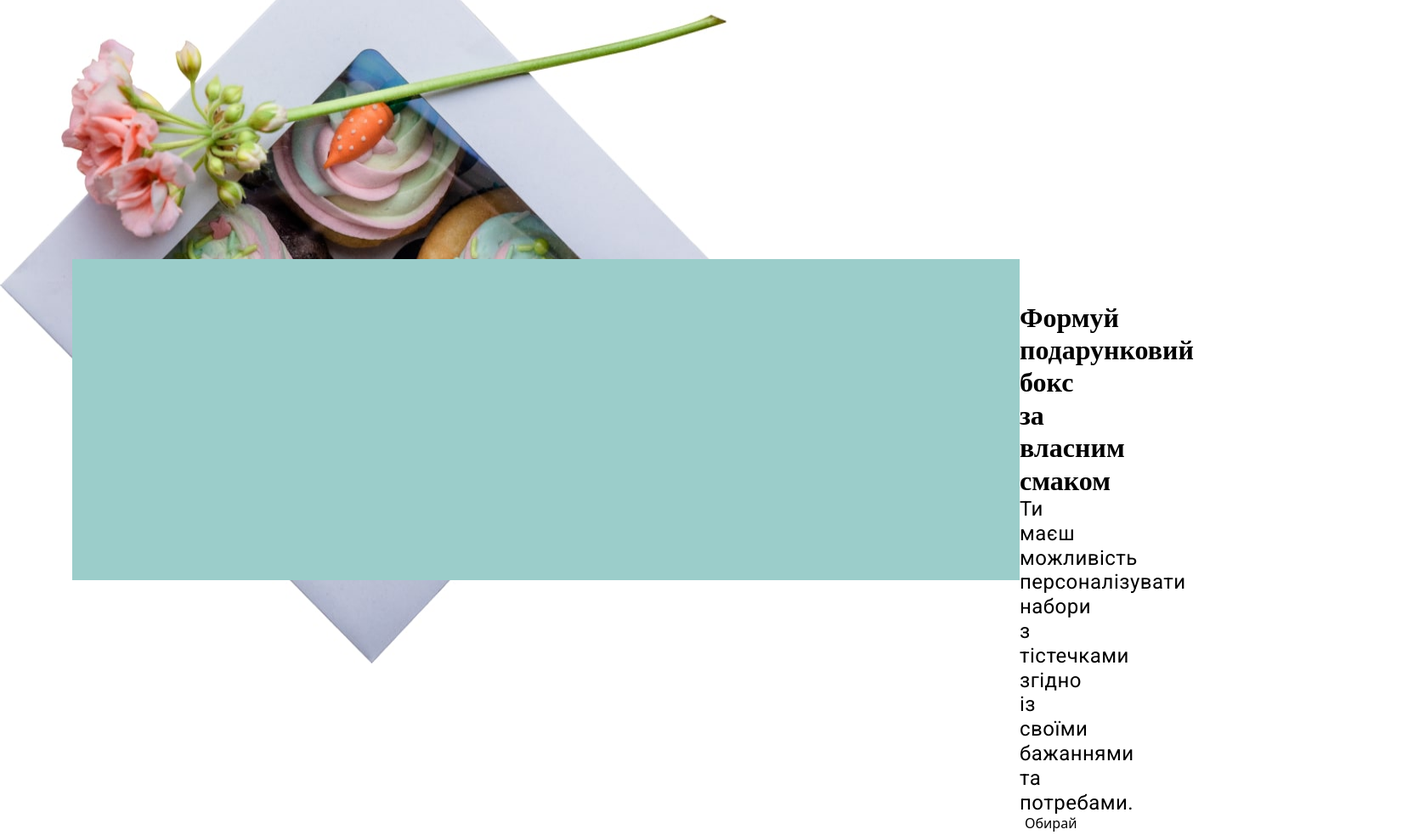
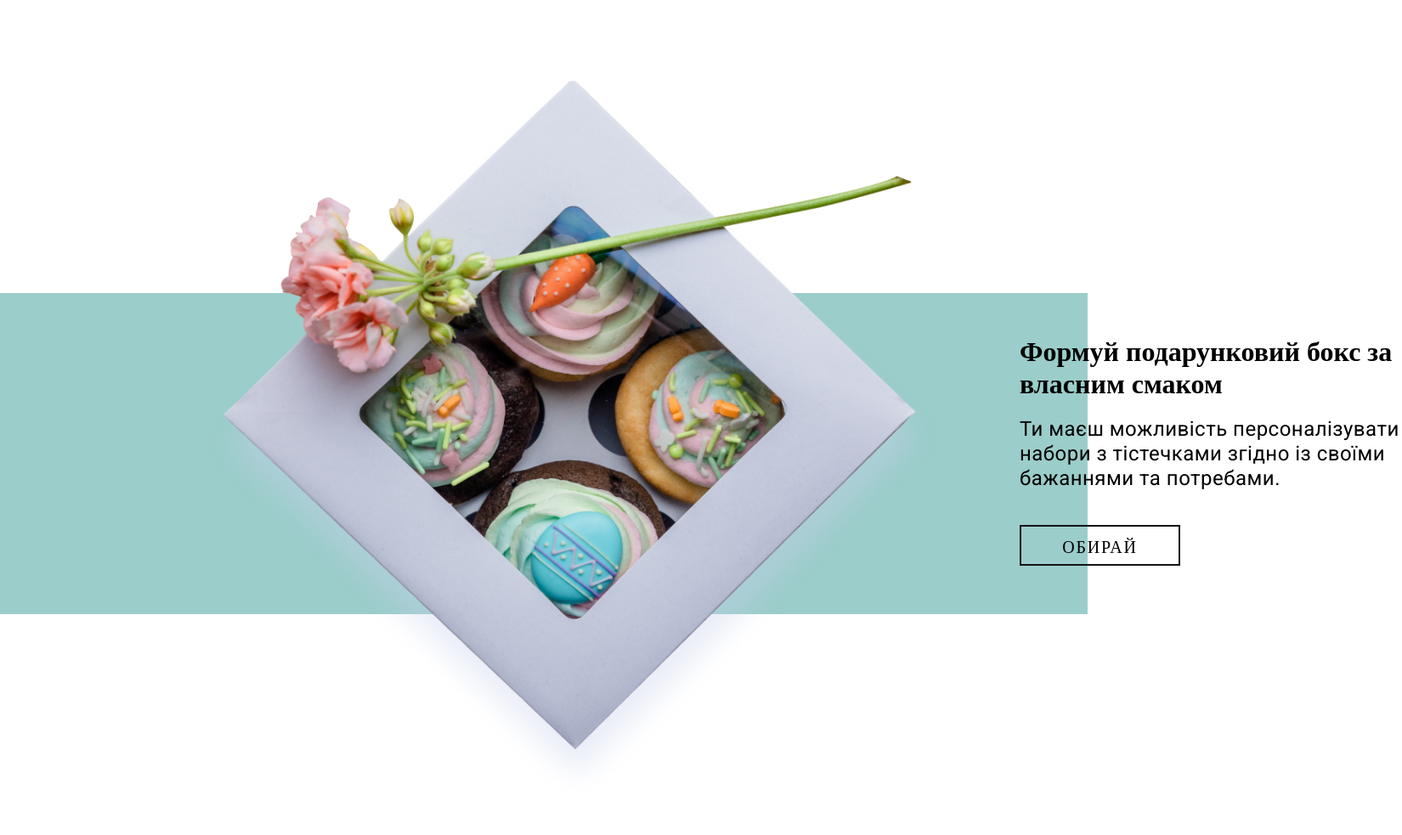
Before and after one commit to Konovalova-Kateryna/cake-studio, a website built with Parcel: page src/index.html in a window 1280 px wide. Shown: the part 977-1960 px from the top of the page at 85% size, 1650 px wide, since content can reach past the window. Built offline with nearby package versions, Linux system fonts and the light colour scheme; files whose address does not match are found by name.

Commit message:
Add surprise section

```diff
--- a/src/partials/hero.html
+++ b/src/partials/hero.html
@@ -1,5 +1,5 @@
 <section class="hero container">
   <h1 class="hero__title">Десер<span class="hero__title-end">ти</span></h1>
   <p class="hero__text">твоя насолода на свята i будні</p>
-  <button class="hero__btn">обирай</button>
+  <button class="btn">обирай</button>
 </section>
--- a/src/partials/surprise.html
+++ b/src/partials/surprise.html
@@ -1,13 +1,21 @@
-<section class="surprise container">
+<section class="surprise">
   <h2 class="surprise__title">Створюй сюрпризи</h2>
+  <div class="surprise__card-background">
+    <div class="container">
       <div class="surprise__card">
+        <img class="surprise__img" src="./images/Cake-box.png" alt="Cake box" />
+        <div class="surprise__cart-content">
           <h3 class="surprise__subtitle">
             Формуй подарунковий бокс за власним смаком
           </h3>
+
           <p class="surprise__text">
-      Ти маєш можливість персоналізувати набори з тістечками згідно із своїми
-      бажаннями та потребами.
+            Ти маєш можливість персоналізувати набори з тістечками згідно із
+            своїми бажаннями та потребами.
           </p>
-    <button class="surprise__btn">Обирай</button>
+          <button class="btn">Обирай</button>
+        </div>
+      </div>
+    </div>
   </div>
 </section>
--- a/src/sass/_header.scss
+++ b/src/sass/_header.scss
@@ -28,6 +28,7 @@
 .header-icon{
   fill: none;
 stroke:#121313;
+transition: $transition-value;
 
   &:hover, &:focus{
     fill: var(--red-icon);
--- a/src/sass/_hero.scss
+++ b/src/sass/_hero.scss
@@ -30,20 +30,3 @@ color: rgba(0,0,0,0);
     text-transform: lowercase;
     margin-top: 35px;
 }
-.hero__btn{
-width: 189px;
-height: 48px;
-border: 2px solid var(--black-bg);
-padding: 14px 40px;
-font-family: 'Segoe Print';
-font-weight: 400;
-font-size: 20px;
-line-height: 20px;
-letter-spacing: 1.75px;
-text-transform: uppercase;
-margin-top: 40px;
-&:hover, &:focus{
-    background-color: var(--accent-text);
-    color: var(--secondary-text);
-}
-}
--- a/src/sass/_surprise.scss
+++ b/src/sass/_surprise.scss
@@ -1,15 +1,12 @@
 .surprise{
     height: 1190px;
     border-top: 2px solid var(--black-bg);
-    position: relative;
-    background-image: url(../images/CakeBox-min.jpg);
-    background-repeat: no-repeat;
-    background-position: 145 100;
-    background-size: 860px 890px;
-    z-index: 2;
+    text-align: center;
 }
 
 .surprise__title{
+    display:inline-block;
+    padding: 20px 60px;
 font-size: 48px;
     font-family: Roboto;
     font-weight: 900;
@@ -17,19 +14,37 @@ font-size: 48px;
     letter-spacing: 3px;
     text-transform: uppercase;
 
-    text-align: center;
+
     background-color: var(--black-bg);
     color: var(--secondary-text);
 
 }
+.surprise__card-background{
+height: 378px;
+background-color: var(--blue-bg);
+margin-top: 356px;
+}
 .surprise__card{
-    margin-top: 356px;
-    background-color: var(--blue-bg);
+    position: relative;
+
     padding-left: 1115px;
     padding-top: 50px;
     padding-bottom: 50px;
-    height: 378px;
-    z-index: 1;
+
+
+
+}
+
+.surprise__img{
+    position: absolute;
+    left: 145px;
+    top: -256px;
+    width: 890px;
+    height: 860px;
+}
+.surprise__cart-content{
+    width: 450px;
+    text-align: start;
 }
 
 .surprise__subtitle{
@@ -42,6 +57,8 @@ font-size: 48px;
 .surprise__text{
     font-size: 24px;
         font-family: Roboto;
-        line-height: 120%;
+        font-weight: 400;
+        line-height:120%;
         letter-spacing: 0.48px;
+        margin-top: 20px;
 }
--- /dev/null
+++ b/src/sass/components/_button.scss
@@ -0,0 +1,20 @@
+.btn {
+    width: 189px;
+    height: 48px;
+    border: 2px solid var(--black-bg);
+    padding: 14px 40px;
+    font-family: 'Segoe Print';
+    font-weight: 400;
+    font-size: 20px;
+    line-height: 20px;
+    letter-spacing: 1.75px;
+    text-transform: uppercase;
+    margin-top: 40px;
+    transition: $transition-value;
+
+    &:hover,
+    &:focus {
+        background-color: var(--accent-text);
+        color: var(--secondary-text);
+    }
+}
--- a/src/sass/index.scss
+++ b/src/sass/index.scss
@@ -1,6 +1,7 @@
 @import './utils/reset';
 @import './utils/base';
 @import './utils/variables';
+@import './components/button';
 @import './header';
 @import './hero';
 @import './surprise';
--- a/src/sass/utils/_variables.scss
+++ b/src/sass/utils/_variables.scss
@@ -14,13 +14,5 @@
 
 
 }
-// @font-face {
-//     font-family: 'Segoe Print';
-//     src: url('SegoePrint.eot');
-//     src: local('Segoe Print'), local('SegoePrint'),
-//         url('SegoePrint.eot?#iefix') format('embedded-opentype'),
-//         url('SegoePrint.woff') format('woff'),
-//         url('SegoePrint.ttf') format('truetype');
-//     font-weight: normal;
-//     font-style: normal;
-// }
+
+$transition-value: 250ms cubic-bezier(0.4, 0, 0.2, 1);
```
Also changed, not shown: src/images/Cake-box.png (added), src/images/CakeBox-min.jpg (deleted), src/sass/index.css, 1 other file. Lines whose indentation alone changed are shown as unchanged.
